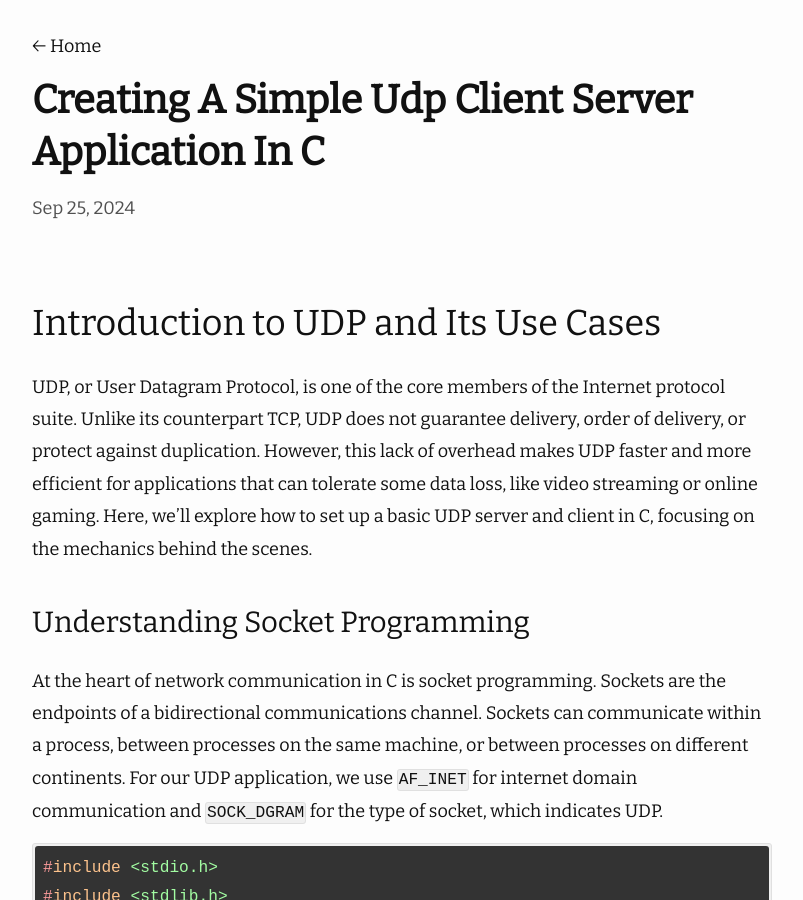
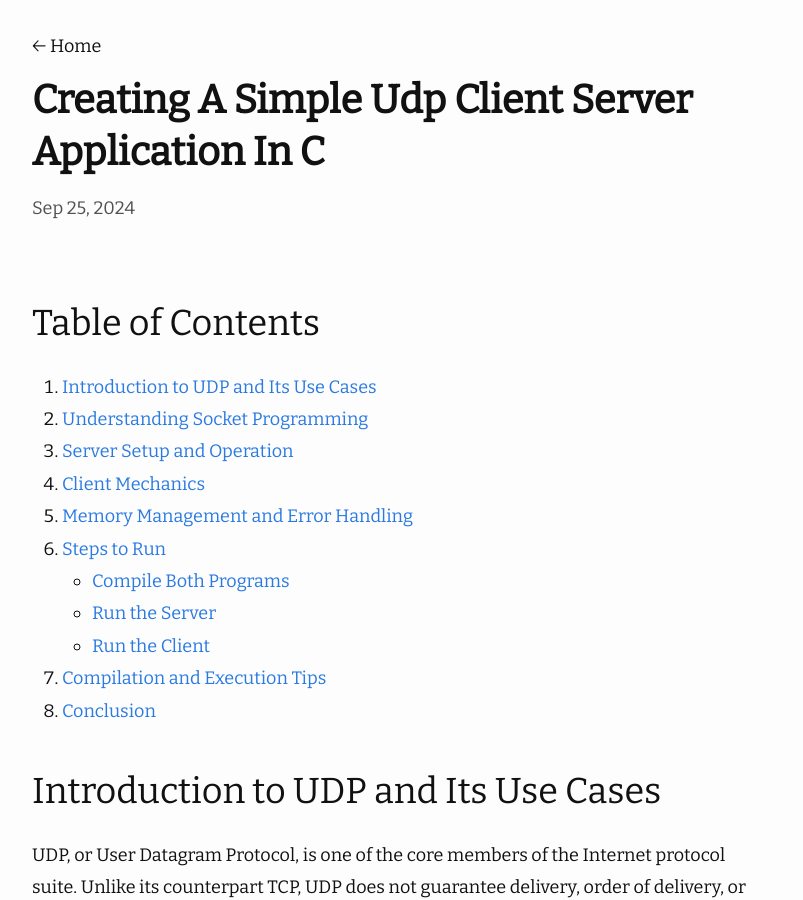
Before and after one commit to mohitmishra786/chessman, a Jekyll site: the page built from _posts/2024-09-25-Creating-a-Simple-UDP-Client-Server-Application-in-C.md, in a window 1280 px wide and 900 px high. Shown: the whole window, without its empty margins (238-1041 px from the left). Built offline with Jekyll 4.4.1, drawn with Linux system fonts in a browser that asks for light colours; nearby versions of some CDN libraries; a script that is not in the unit is left out.

Commit message:
Update 2024-09-25-Creating-a-Simple-UDP-Client-Server-Application-in-C.md

```diff
--- a/_posts/2024-09-25-Creating-a-Simple-UDP-Client-Server-Application-in-C.md
+++ b/_posts/2024-09-25-Creating-a-Simple-UDP-Client-Server-Application-in-C.md
@@ -1,6 +1,18 @@
 ---
 layout: post
 ---
+## Table of Contents
+1. [Introduction to UDP and Its Use Cases](#introduction-to-udp-and-its-use-cases)
+2. [Understanding Socket Programming](#understanding-socket-programming)
+3. [Server Setup and Operation](#server-setup-and-operation)
+4. [Client Mechanics](#client-mechanics)
+5. [Memory Management and Error Handling](#memory-management-and-error-handling)
+6. [Steps to Run](#steps-to-run)
+   - [Compile Both Programs](#compile-both-programs)
+   - [Run the Server](#run-the-server)
+   - [Run the Client](#run-the-client)
+7. [Compilation and Execution Tips](#compilation-and-execution-tips)
+8. [Conclusion](#conclusion)
 
 ## Introduction to UDP and Its Use Cases
 
```
